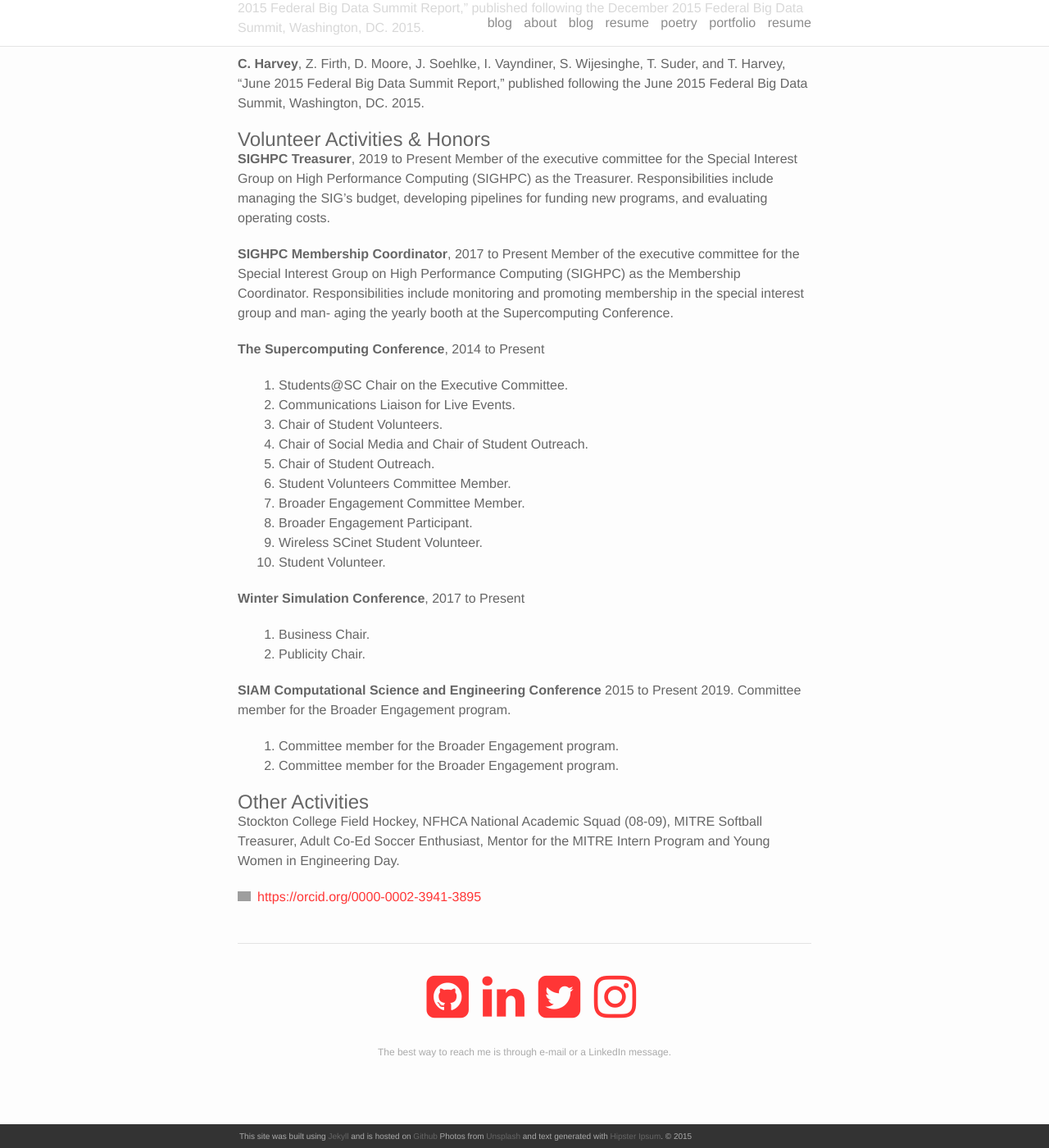
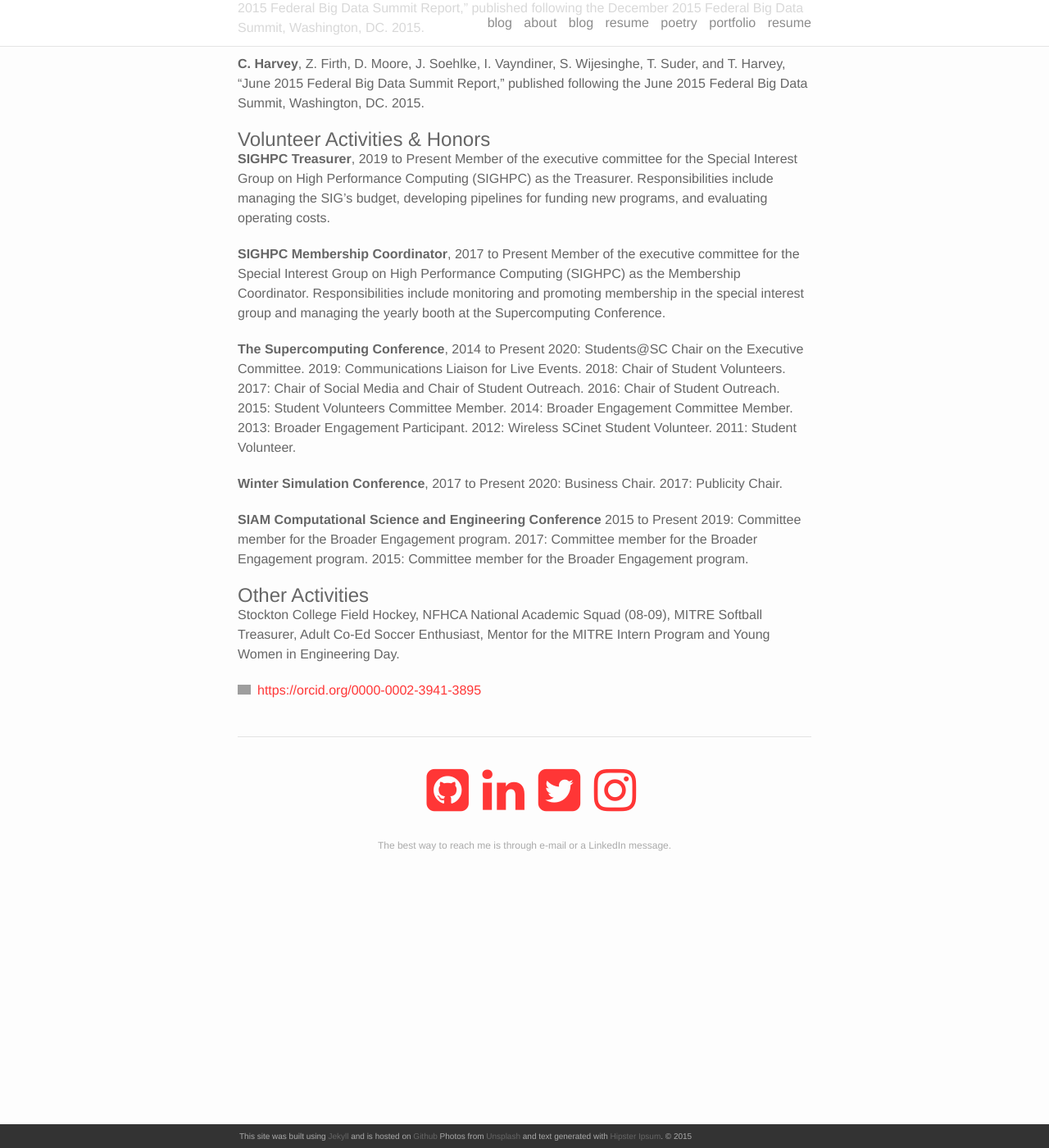
Before and after one commit to ceharvs/ceharvs.github.io, a Jekyll site: the page built from resume.md, in a window 1280 px wide and 1400 px high, scrolled down 5924 px. Shown: the whole window at 82% size. Built offline with Jekyll 4.4.1, drawn with Linux system fonts in a browser that asks for light colours; nearby versions of some CDN libraries; some of the changed lines change nothing that is shown; grey boxes are pictures that could not be loaded.

Commit message:
Resume online

```diff
--- a/resume.md
+++ b/resume.md
@@ -165,28 +165,28 @@ R. L. Grossman, M. Greenway, A. Heath, R. Powell, R. Suarez, W. Wells, K. White,
 Member of the executive committee for the Special Interest Group on High Performance Computing (SIGHPC) as the Treasurer. Responsibilities include managing the SIG’s budget, developing pipelines for funding new programs, and evaluating operating costs.
 
 **SIGHPC Membership Coordinator**, 2017 to Present
-Member of the executive committee for the Special Interest Group on High Performance Computing (SIGHPC) as the Membership Coordinator. Responsibilities include monitoring and promoting membership in the special interest group and man- aging the yearly booth at the Supercomputing Conference.
+Member of the executive committee for the Special Interest Group on High Performance Computing (SIGHPC) as the Membership Coordinator. Responsibilities include monitoring and promoting membership in the special interest group and managing the yearly booth at the Supercomputing Conference.
 
 **The Supercomputing Conference**, 2014 to Present
-2020. Students@SC Chair on the Executive Committee.
-2019. Communications Liaison for Live Events.
-2018. Chair of Student Volunteers.
-2017. Chair of Social Media and Chair of Student Outreach.
-2016. Chair of Student Outreach.
-2015. Student Volunteers Committee Member.
-2014. Broader Engagement Committee Member.
-2013. Broader Engagement Participant.
-2012. Wireless SCinet Student Volunteer.
-2011. Student Volunteer.
+2020: Students@SC Chair on the Executive Committee.
+2019: Communications Liaison for Live Events.
+2018: Chair of Student Volunteers.
+2017: Chair of Social Media and Chair of Student Outreach.
+2016: Chair of Student Outreach.
+2015: Student Volunteers Committee Member.
+2014: Broader Engagement Committee Member.
+2013: Broader Engagement Participant.
+2012: Wireless SCinet Student Volunteer.
+2011: Student Volunteer.
 
 **Winter Simulation Conference**, 2017 to Present
-2020. Business Chair.
-2017. Publicity Chair.
+2020: Business Chair.
+2017: Publicity Chair.
 
-**SIAM Computational Science and Engineering Conference** 2015 to Present 2019.
-Committee member for the Broader Engagement program.
-2017. Committee member for the Broader Engagement program.
-2015. Committee member for the Broader Engagement program.
+**SIAM Computational Science and Engineering Conference** 2015 to Present
+2019: Committee member for the Broader Engagement program.
+2017: Committee member for the Broader Engagement program.
+2015: Committee member for the Broader Engagement program.
 
 # Other Activities
 Stockton College Field Hockey, NFHCA National Academic Squad (08-09), MITRE Softball Treasurer, Adult Co-Ed Soccer Enthusiast, Mentor for the MITRE Intern Program and Young Women in Engineering Day.
```
